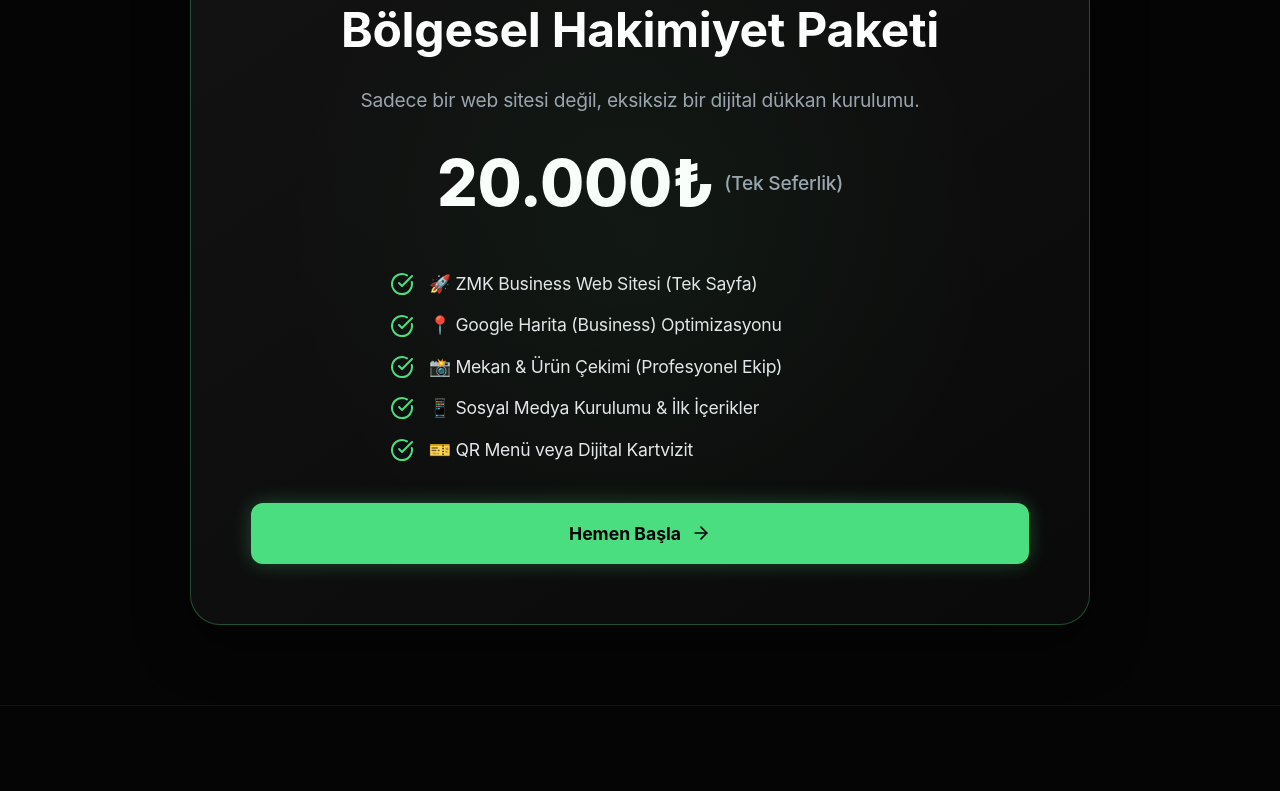
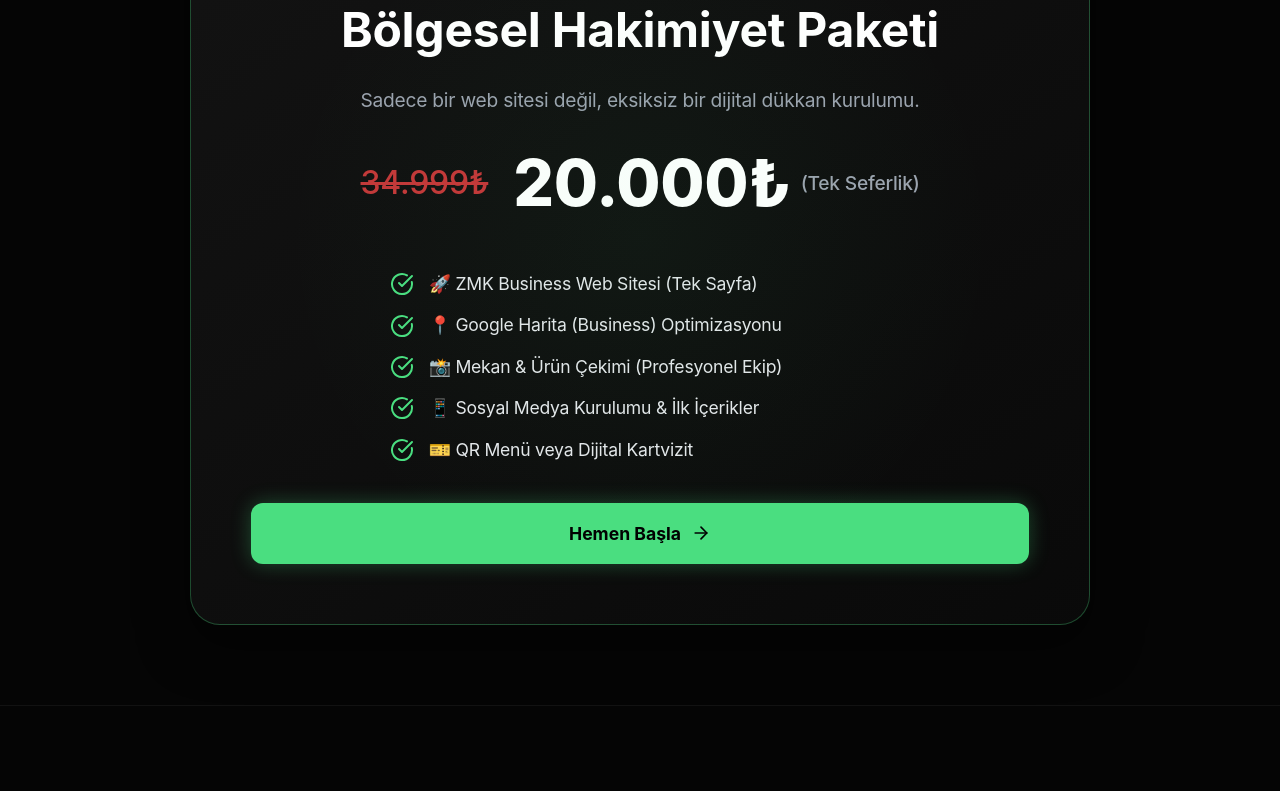
Before and after one commit to zumerkk/zmkagency, a React (Vite) app: page /esnaf-paket in a window 1280 px wide. Shown: the part 1660-2451 px from the top of the page. Built offline with nearby package versions, Linux system fonts and the light colour scheme.

Commit message:
feat(pricing): Add discounted price display logic

```diff
--- a/src/pages/EsnafLanding.jsx
+++ b/src/pages/EsnafLanding.jsx
@@ -98,6 +98,17 @@ const EsnafLanding = ({ t }) => {
                             <p style={{ color: '#9ca3af', fontSize: '1.2rem' }}>{content.solution.description}</p>
 
                             <div className="package-price">
+                                {content.solution.originalPrice && (
+                                    <span style={{
+                                        textDecoration: 'line-through',
+                                        color: '#ef4444',
+                                        fontSize: '0.5em',
+                                        marginRight: '15px',
+                                        opacity: 0.8
+                                    }}>
+                                        {content.solution.originalPrice}
+                                    </span>
+                                )}
                                 {content.solution.price} <span>{content.solution.period}</span>
                             </div>
 
--- a/src/pages/Pricing.jsx
+++ b/src/pages/Pricing.jsx
@@ -88,6 +88,17 @@ const Pricing = ({ t, wizardT }) => {
                                     <div className="card-header">
                                         <h3>{plan.title}</h3>
                                         <div className="price">
+                                            {plan.originalPrice && (
+                                                <div style={{
+                                                    textDecoration: 'line-through',
+                                                    color: '#ef4444',
+                                                    fontSize: '0.9rem',
+                                                    marginBottom: '4px',
+                                                    fontWeight: '500'
+                                                }}>
+                                                    {plan.originalPrice} {t.currency}
+                                                </div>
+                                            )}
                                             <span className="currency">{t.currency}</span>
                                             {plan.price}
                                             <span className="period">{plan.period}</span>
--- a/src/translations.js
+++ b/src/translations.js
@@ -605,6 +605,7 @@ Web sitesinin kesintisiz veya hatasız çalışacağını garanti etmeyiz. Tekno
                 badge: "Tek Çözüm Paketi",
                 title: "Bölgesel Hakimiyet Paketi",
                 price: "20.000₺",
+                originalPrice: "34.999₺",
                 period: "(Tek Seferlik)",
                 description: "Sadece bir web sitesi değil, eksiksiz bir dijital dükkan kurulumu.",
                 features: [
```
